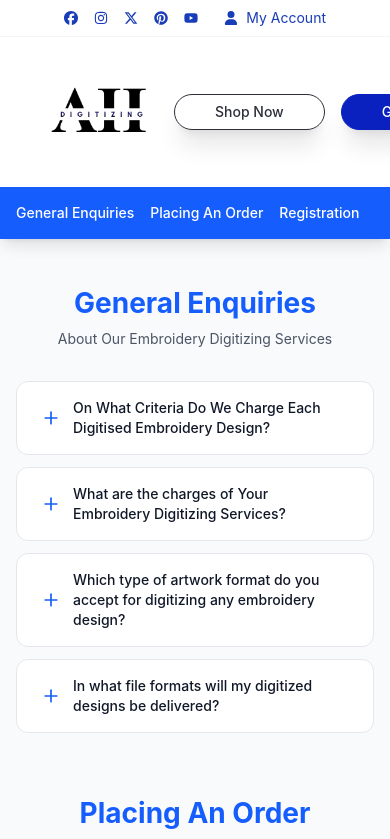
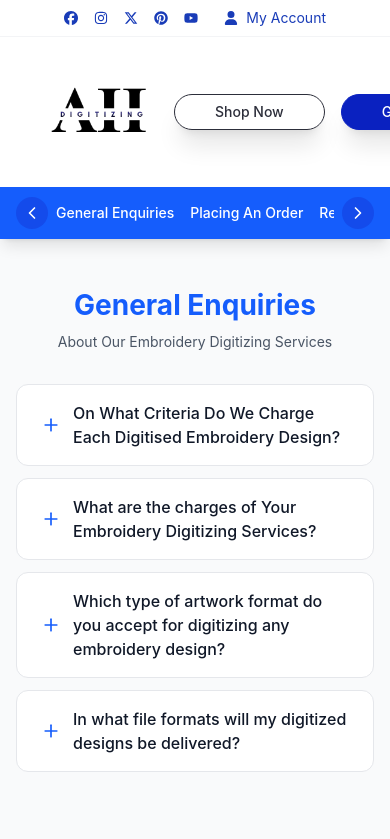
Before and after one commit to fourgoAgency/Ah-digitizing, a Next.js app: page /FAQs in a window 390 px wide. Shown: the top 839 px of the page. Built offline with nearby package versions, Linux system fonts and the light colour scheme.

Commit message:
Add files via upload

```diff
--- a/app/FAQs/page.tsx
+++ b/app/FAQs/page.tsx
@@ -3,7 +3,8 @@ import { motion, AnimatePresence } from "framer-motion";
 import { Plus, Minus } from "lucide-react";
 import Image from "next/image";
 import { useState } from "react";
-
+import { ChevronLeft, ChevronRight } from "lucide-react";
+import { useRef } from "react";
 // FAQ Data Structure
 const faqData = [
   {
@@ -13,25 +14,33 @@ const faqData = [
     questions: [
       {
         id: 1,
-        question: "On What Criteria Do We Charge Each Digitised Embroidery Design?",
-        answer: "We charge based on the complexity, size, and stitch count of your design. Simple logos are more affordable than intricate designs with multiple colors and details."
+        question:
+          "On What Criteria Do We Charge Each Digitised Embroidery Design?",
+        answer:
+          "We charge based on the complexity, size, and stitch count of your design. Simple logos are more affordable than intricate designs with multiple colors and details.",
       },
       {
         id: 2,
-        question: "What are the charges of Your Embroidery Digitizing Services?",
-        answer: "Our pricing starts from $10 for simple designs. Complex designs may range from $20-$50 depending on size and detail. Contact us for a custom quote."
+        question:
+          "What are the charges of Your Embroidery Digitizing Services?",
+        answer:
+          "Our pricing starts from $10 for simple designs. Complex designs may range from $20-$50 depending on size and detail. Contact us for a custom quote.",
       },
       {
         id: 3,
-        question: "Which type of artwork format do you accept for digitizing any embroidery design?",
-        answer: "We accept multiple formats including: AI, CDR, EPS, PDF, JPG, PNG, BMP, GIF, TIFF, PSD, and more. Vector formats (AI, EPS, PDF) are preferred for best results."
+        question:
+          "Which type of artwork format do you accept for digitizing any embroidery design?",
+        answer:
+          "We accept multiple formats including: AI, CDR, EPS, PDF, JPG, PNG, BMP, GIF, TIFF, PSD, and more. Vector formats (AI, EPS, PDF) are preferred for best results.",
       },
       {
         id: 4,
-        question: "In what file formats will my digitized designs be delivered?",
-        answer: "CND, CSD, DSB, DST, DSZ, EMB, EXP, HUS, JEF, PCS, PES, SEW, SHV, VIP, VP3, XXX and more. We deliver in all major embroidery machine formats."
-      }
-    ]
+        question:
+          "In what file formats will my digitized designs be delivered?",
+        answer:
+          "CND, CSD, DSB, DST, DSZ, EMB, EXP, HUS, JEF, PCS, PES, SEW, SHV, VIP, VP3, XXX and more. We deliver in all major embroidery machine formats.",
+      },
+    ],
   },
   {
     id: "placing-order",
@@ -40,20 +49,24 @@ const faqData = [
     questions: [
       {
         id: 5,
-        question: "How can I place an order for custom digitizing of logos or designs?",
-        answer: "Simply upload your design through our website, fill in the order form with your requirements, and submit. You'll receive a quote within 24 hours. Once approved, we'll start digitizing your design."
+        question:
+          "How can I place an order for custom digitizing of logos or designs?",
+        answer:
+          "Simply upload your design through our website, fill in the order form with your requirements, and submit. You'll receive a quote within 24 hours. Once approved, we'll start digitizing your design.",
       },
       {
         id: 6,
         question: "What are the modes of payments?",
-        answer: "We accept multiple payment methods including Credit/Debit Cards, PayPal, Bank Transfer, and major digital wallets. All transactions are secure and encrypted."
+        answer:
+          "We accept multiple payment methods including Credit/Debit Cards, PayPal, Bank Transfer, and major digital wallets. All transactions are secure and encrypted.",
       },
       {
         id: 7,
         question: "How Can I track the Progress of My Order?",
-        answer: "After placing your order, you'll receive a unique tracking ID. Login to your account dashboard to view real-time updates, or check your email for status notifications at each stage of production."
-      }
-    ]
+        answer:
+          "After placing your order, you'll receive a unique tracking ID. Login to your account dashboard to view real-time updates, or check your email for status notifications at each stage of production.",
+      },
+    ],
   },
   {
     id: "registration",
@@ -63,14 +76,16 @@ const faqData = [
       {
         id: 8,
         question: "How to get Register at DigitEMB?",
-        answer: "Click on the 'Register' button in the top navigation, fill in your basic details including name, email, and password. Verify your email address through the link sent to your inbox, and you're all set!"
+        answer:
+          "Click on the 'Register' button in the top navigation, fill in your basic details including name, email, and password. Verify your email address through the link sent to your inbox, and you're all set!",
       },
       {
         id: 9,
         question: "Why Should I get Register at DigitEMB?",
-        answer: "Registration provides exclusive benefits including: Order tracking, Access to your order history, Faster checkout process, Special discounts for members, Priority customer support, and Saved payment methods for quick orders."
-      }
-    ]
+        answer:
+          "Registration provides exclusive benefits including: Order tracking, Access to your order history, Faster checkout process, Special discounts for members, Priority customer support, and Saved payment methods for quick orders.",
+      },
+    ],
   },
   {
     id: "editing",
@@ -80,22 +95,24 @@ const faqData = [
       {
         id: 10,
         question: "Can I request changes to my digitized design?",
-        answer: "Yes! We offer free revisions within 7 days of delivery. Simply let us know what changes you need, and we'll modify the design according to your requirements."
+        answer:
+          "Yes! We offer free revisions within 7 days of delivery. Simply let us know what changes you need, and we'll modify the design according to your requirements.",
       },
       {
         id: 11,
         question: "How many revisions are included in the price?",
-        answer: "We include 2 free revisions with every order. Additional revisions may incur a small fee depending on the complexity of changes requested."
-      }
-    ]
-  }
+        answer:
+          "We include 2 free revisions with every order. Additional revisions may incur a small fee depending on the complexity of changes requested.",
+      },
+    ],
+  },
 ];
 
-function FAQSection({ section }: { section: typeof faqData[0] }) {
+function FAQSection({ section }: { section: (typeof faqData)[0] }) {
   const [openItem, setOpenItem] = useState<number | null>(null);
 
   const toggleItem = (id: number) => {
-    setOpenItem(prev => prev === id ? null : id);
+    setOpenItem((prev) => (prev === id ? null : id));
   };
 
   return (
@@ -104,15 +121,13 @@ function FAQSection({ section }: { section: typeof faqData[0] }) {
       whileInView={{ opacity: 1, y: 0 }}
       viewport={{ once: true }}
       transition={{ duration: 0.5 }}
-      className="mb-16"
-    >
+      className="mb-16">
       <div className="text-center mb-8">
-        <h2 className="text-3xl lg:text-4xl font-bold text-blue-600 mb-2">
+        <h2
+          className={`text-2xl sm:text-4xl md:text-6xl font-bold text-blue-600 mb-2 `}>
           {section.title}
         </h2>
-        <p className="text-gray-600 text-sm lg:text-base">
-          {section.subtitle}
-        </p>
+        <p className="text-gray-600 text-sm lg:text-base">{section.subtitle}</p>
       </div>
 
       <div className="space-y-3">
@@ -125,13 +140,11 @@ function FAQSection({ section }: { section: typeof faqData[0] }) {
               initial={{ opacity: 0, x: -20 }}
               whileInView={{ opacity: 1, x: 0 }}
               viewport={{ once: true }}
-              transition={{ duration: 0.4, delay: index * 0.1 }}
-              className="bg-white border border-gray-200 rounded-lg overflow-hidden hover:shadow-md transition-shadow"
-            >
+              transition={{ duration: 0.2, delay: index * 0.1 }}
+              className="bg-white border border-gray-200 rounded-lg overflow-hidden hover:shadow-md transition-shadow cursor-pointer ">
               <button
                 onClick={() => toggleItem(item.id)}
-                className="w-full px-6 py-4 flex items-center justify-between text-left hover:bg-gray-50 transition-colors"
-              >
+                className=" group w-full px-6 py-4 flex items-center justify-between text-left hover:bg-gray-50 transition-colors cursor-pointer ">
                 <span className="flex items-center gap-3 flex-1">
                   <span className="text-blue-600 font-bold shrink-0">
                     {isOpen ? (
@@ -140,7 +153,7 @@ function FAQSection({ section }: { section: typeof faqData[0] }) {
                       <Plus className="w-5 h-5" />
                     )}
                   </span>
-                  <span className="font-medium text-gray-900 text-sm lg:text-base">
+                  <span className="font-medium text-gray-900 text-base lg:text-lg transition-all duration-200 group-hover:text-blue-600 group-hover:scale-[1.02]">
                     {item.question}
                   </span>
                 </span>
@@ -152,10 +165,9 @@ function FAQSection({ section }: { section: typeof faqData[0] }) {
                     initial={{ height: 0, opacity: 0 }}
                     animate={{ height: "auto", opacity: 1 }}
                     exit={{ height: 0, opacity: 0 }}
-                    transition={{ duration: 0.3 }}
-                    className="overflow-hidden"
-                  >
-                    <div className="px-6 pb-4 pt-2 pl-14 text-gray-600 text-sm lg:text-base leading-relaxed">
+                    transition={{ duration: 0.2 }}
+                    className="overflow-hidden">
+                    <div className="px-6 pb-4 pt-2 pl-14 text-gray-600 text-base lg:text-[17px] leading-relaxed lg:leading-7">
                       {item.answer}
                     </div>
                   </motion.div>
@@ -170,7 +182,9 @@ function FAQSection({ section }: { section: typeof faqData[0] }) {
 }
 
 export default function FAQPage() {
+  const navRef = useRef<HTMLDivElement>(null);
   return (
+
     <div className="min-h-screen bg-gray-50">
       {/* Navigation Bar */}
 <motion.nav
@@ -180,27 +194,61 @@ export default function FAQPage() {
   className="bg-blue-600 text-white sticky top-0 z-50 shadow-lg"
 >
   <div className="max-w-7xl mx-auto px-4">
-          <div className="flex items-center justify-between lg:justify-center gap-4 lg:gap-8 py-4 overflow-x-auto">
+    <div className="flex items-center gap-2">
+
+      {/* LEFT BUTTON */}
+      <button
+        onClick={() =>
+          navRef.current?.scrollBy({ left: -150, behavior: "smooth" })
+        }
+        className="lg:hidden bg-blue-700/80 p-1.5 rounded-full shrink-0 [@media(min-width:490px)]:hidden"
+      >
+        <ChevronLeft className="w-5 h-5 text-white" />
+      </button>
+
+      {/* MENU */}
+      <div
+        ref={navRef}
+        className="flex-1 flex items-center gap-4 lg:gap-8 py-4 overflow-x-auto scrollbar-hide scroll-smooth justify-start lg:justify-center"
+      >
         {faqData.map((section, index) => (
           <motion.a
             key={section.id}
             href={`#${section.id}`}
             initial={{ opacity: 0, y: -20 }}
             animate={{ opacity: 1, y: 0 }}
-                transition={{ duration: 0.3, delay: index * 0.1 }}
+            transition={{ duration: 0.4, delay: index * 0.2 }}
             className="text-sm lg:text-base font-medium whitespace-nowrap hover:text-blue-200 transition-colors"
           >
             {section.title}
           </motion.a>
         ))}
       </div>
+
+      {/* RIGHT BUTTON */}
+      <button
+        onClick={() =>
+          navRef.current?.scrollBy({ left: 150, behavior: "smooth" })
+        }
+        className="lg:hidden bg-blue-700/80 p-1.5 rounded-full shrink-0 [@media(min-width:490px)]:hidden"
+      >
+        <ChevronRight className="w-5 h-5 text-white" />
+      </button>
+
+    </div>
   </div>
 </motion.nav>
+
+
 
       {/* FAQ Content */}
       <div className="max-w-5xl mx-auto px-4 py-12 lg:py-16">
         {faqData.map((section) => (
-          <div key={section.id} id={section.id}>
+          <div
+          className="scroll-mt-24 lg:scroll-mt-32"
+          key={section.id}
+          id={section.id}
+          >
             <FAQSection section={section} />
           </div>
         ))}
@@ -209,12 +257,10 @@ export default function FAQPage() {
         initial={{ opacity: 0, y: 50 }}
         whileInView={{ opacity: 1, y: 0 }}
         viewport={{ once: true }}
-            transition={{ duration: 0.6 }}
-            className="bg-[#0A21C0] w-full"
-          >
+        transition={{ duration: 0.3 }}
+        className="bg-[#0A21C0] w-full">
         <div className="max-w-7xl mx-auto px-4 sm:px-6 lg:px-12 py-12 sm:py-16">
           <div className="flex flex-col lg:flex-row items-center justify-around gap-6 sm:gap-8 lg:gap-10">
-
             {/* Left */}
             <div className="flex flex-col sm:flex-row items-center sm:items-start gap-4 sm:gap-6 text-center sm:text-left">
               <motion.div
@@ -222,8 +268,7 @@ export default function FAQPage() {
                 whileInView={{ scale: 1, rotate: 0 }}
                 viewport={{ once: true }}
                 transition={{ duration: 0.6, delay: 0.2 }}
-                    className="bg-white rounded-full w-16 h-16 sm:w-20 sm:h-20 flex items-center justify-center shrink-0"
-                  >
+                className="bg-white rounded-full w-16 h-16 sm:w-20 sm:h-20 flex items-center justify-center shrink-0">
                 <div className="relative w-full h-full">
                   <Image
                     fill
@@ -239,7 +284,8 @@ export default function FAQPage() {
                   Get In Touch With Us!
                 </h2>
                 <p className="text-blue-100 text-sm sm:text-base max-w-md">
-                      Let us be the game-changing partner to make your business fly high.
+                  Let us be the game-changing partner to make your business fly
+                  high.
                 </p>
               </div>
             </div>
@@ -249,20 +295,17 @@ export default function FAQPage() {
               <motion.button
                 whileHover={{ scale: 1.05 }}
                 whileTap={{ scale: 0.95 }}
-                    className="border-2 border-white text-white px-6 sm:px-8 py-2.5 sm:py-3 rounded-full hover:bg-white hover:text-[#0A21C0] transition text-sm sm:text-base font-medium w-full sm:w-auto shadow-xl"
-                  >
+                className="border-2 border-white text-white px-6 sm:px-8 py-2.5 sm:py-3 rounded-full hover:bg-white hover:text-[#0A21C0] transition text-sm sm:text-base font-medium w-full sm:w-auto shadow-xl">
                 CALL NOW
               </motion.button>
 
               <motion.button
                 whileHover={{ scale: 1.05 }}
                 whileTap={{ scale: 0.95 }}
-                    className="bg-white text-[#0A21C0] px-6 sm:px-8 py-2.5 sm:py-3 rounded-full hover:bg-blue-50 transition text-sm sm:text-base font-medium w-full sm:w-auto"
-                  >
+                className="bg-white text-[#0A21C0] px-6 sm:px-8 py-2.5 sm:py-3 rounded-full hover:bg-blue-50 transition text-sm sm:text-base font-medium w-full sm:w-auto">
                 LET&lsquo;S TALK
               </motion.button>
             </div>
-
           </div>
         </div>
       </motion.section>
```
Lines whose indentation alone changed are shown as unchanged.
